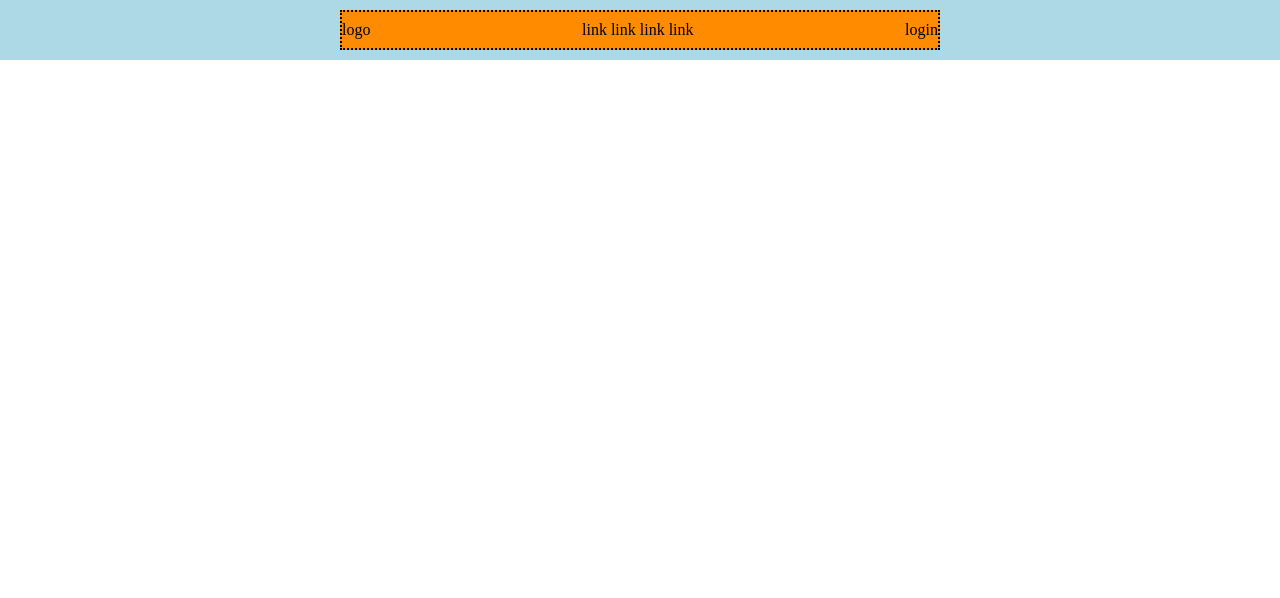
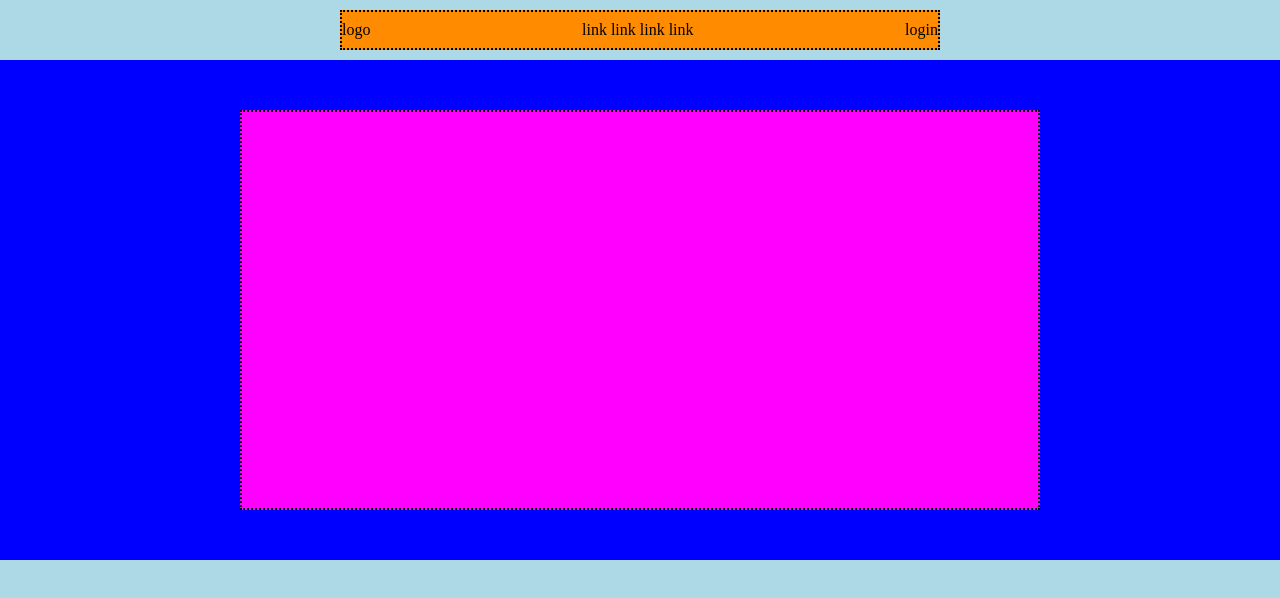
Before and after one commit to ilariamotta/htmlcss-struttura-discord, a plain HTML site: page index.html in a window 1280 px wide. Drawn offline with Linux system fonts and the light colour scheme.

Commit message:
feat: creato primo contenuto main

```diff
--- a/css/style.css
+++ b/css/style.css
@@ -3,6 +3,10 @@
     margin: 0;
     padding: 0;
     box-sizing: border-box;
+}
+
+body {
+    background-color: lightblue;
 }
 
 /* DEBUG */
@@ -45,4 +49,25 @@ li {
 }
 
 /* MAIN */
+
+main {
+    background-color: blue;
+    height: 500px;
+}
+
+.flex-container-1 {
+    display: flex;
+    flex-direction: row;
+    justify-content: center;
+    align-items: center;
+
+}
+.contenuto-1 {
+    background-color: fuchsia;
+    height: 400px;
+    width: 800px;
+    display: flex;
+    border: dotted 2px black;
+}
+
 /* FOOTER */
--- a/index.html
+++ b/index.html
@@ -21,7 +21,7 @@
 </header>
     <!-- fine header -->
     <!-- main -->
-    <main></main>
+    <main class="flex-container-1"><div class="contenuto-1"></div></main>
     <!-- fine main -->
      <!-- footer -->
     <footer></footer>
```
